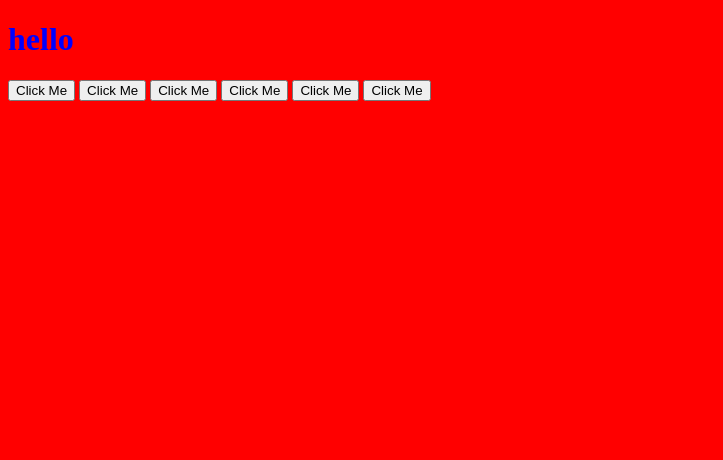
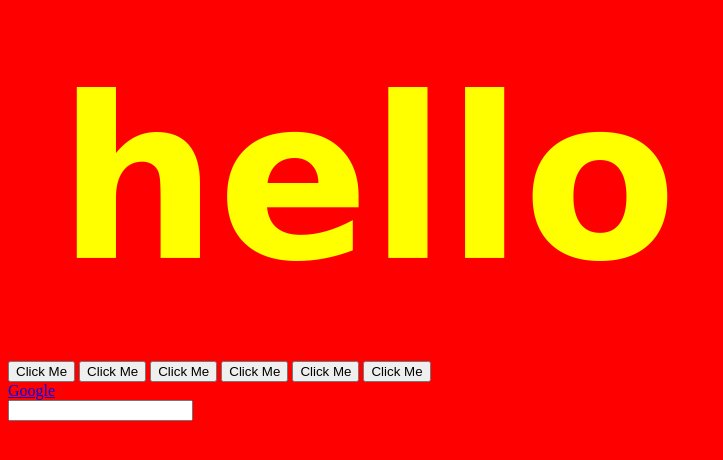
Before and after one commit to mcooper7649/jQuery-Introduction, a plain HTML site: page index.html in a window 1280 px wide. Shown: the whole page, without its empty margins (0-723 px from the left). Drawn offline with nearby package versions, Linux system fonts and the light colour scheme.

Commit message:
Completed jQuery Intermediate Lesson and Challenge

```diff
--- a/index.html
+++ b/index.html
@@ -20,6 +20,10 @@
        <button>Click Me</button>
        <button>Click Me</button>
        <button>Click Me</button>
+       <br>
+       <a href="https://www.google.com">Google</a>
+       <br>
+       <input type="text">
 
         <script src="https://ajax.googleapis.com/ajax/libs/jquery/3.5.1/jquery.min.js"></script>
         <script src="index.js" charset="utf-8"></script>
--- a/index.js
+++ b/index.js
@@ -1 +1,25 @@
-$("h1").css("color", "blue")    //this is jQuery to change our h1 to red
+// $("h1").css("color", "blue")    //this is jQuery to change our h1 to red
+
+
+$("h1").addClass("big-title margin-50");
+// $("h1").text("Bye");
+// $("button").text("Don't Click Me");
+// $("button").html("<em>Hey</em>");
+// $("a").attr("href", "https://www.yahoo.com");
+
+// $("h1").click(function(){
+//     $("h1").css("color", "purple")
+// })
+
+// $("button").click(function(){
+//     $("h1").css("color", "purple")
+// })
+
+
+// $("input").keypress(function(event){
+//     console.log(event.key)  // This is how †o console log a keypress when entered into the input field.
+// })
+
+$("body").keypress(function(event){
+    $("h1").text(event.key);
+});
--- a/styles.css
+++ b/styles.css
@@ -1,3 +1,13 @@
 body {
     background-color: red;
 }
+
+.big-title {
+    font-size: 14rem;
+    font-family: cursive;
+    color: yellow;
+}
+
+.margin-50 {
+    margin: 50px;
+}
```
Also changed, not shown: 1 other file.
